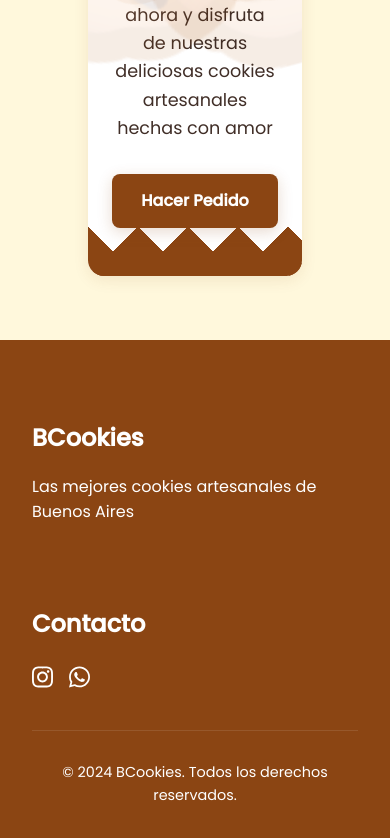
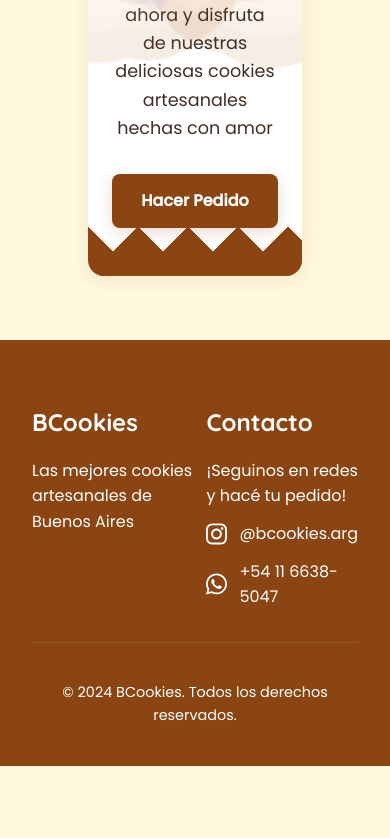
Before and after one commit to NicolasCervino/bcookies, a React (Vite) app: page /nosotros in a window 390 px wide. Shown: the part 5914-6752 px from the top of the page. After the commit the page ends 6680 px from the top, so only its background shows below. Built offline with nearby package versions, Linux system fonts and the light colour scheme.

Commit message:
update phone number and footer section

```diff
--- a/src/App.tsx
+++ b/src/App.tsx
@@ -1,3 +1,4 @@
+import { PHONE_NUMBER } from '@constants/contact-information';
 import { BrowserRouter } from 'react-router-dom';
 import { WhatsAppButton } from './components/atoms';
 import Footer from './components/layout/Footer';
@@ -13,7 +14,7 @@ function App() {
                     <Router />
                 </main>
                 <Footer />
-                <WhatsAppButton phoneNumber="TUNUMERO" />
+                <WhatsAppButton phoneNumber={PHONE_NUMBER} />
             </div>
         </BrowserRouter>
     );
--- a/src/components/layout/Footer.css
+++ b/src/components/layout/Footer.css
@@ -1,7 +1,7 @@
 .footer {
     background-color: var(--color-primary);
     color: white;
-    padding: 3rem 0 1rem;
+    padding: 2rem 0 1.5rem;
 }
 
 .footer-container {
@@ -11,36 +11,59 @@
 }
 
 .footer-content {
-    display: grid;
-    grid-template-columns: repeat(auto-fit, minmax(250px, 1fr));
-    gap: 2rem;
+    display: flex;
+    justify-content: space-between;
     margin-bottom: 2rem;
+    width: 100%;
+}
+
+.footer-section {
+    max-width: 300px;
 }
 
 .footer-section h4 {
-    font-family: var(--font-display);
+    font-family: var(--font-heading);
     font-size: 1.5rem;
-    margin-bottom: 1rem;
+    margin-bottom: 0.75rem;
+}
+
+.footer-section p {
+    line-height: 1.6;
+    margin-bottom: 0;
 }
 
 .social-links {
     display: flex;
-    gap: 1rem;
+    flex-direction: column;
+    gap: 0.75rem;
+    margin-top: 0.75rem;
 }
 
 .social-links a {
     color: white;
-    font-size: 1.5rem;
-    transition: color 0.3s ease;
+    text-decoration: none;
+    display: flex;
+    align-items: center;
+    gap: 0.75rem;
+    transition: all 0.3s ease;
 }
 
 .social-links a:hover {
     color: var(--color-secondary);
+    transform: translateX(5px);
+}
+
+.social-links svg {
+    font-size: 1.5rem;
+}
+
+.social-links span {
+    font-size: 1rem;
 }
 
 .footer-bottom {
     border-top: 1px solid rgba(255, 255, 255, 0.1);
-    padding-top: 1rem;
+    padding-top: 1.5rem;
     text-align: center;
     font-size: 0.9rem;
 }
--- a/src/components/layout/Footer.tsx
+++ b/src/components/layout/Footer.tsx
@@ -1,3 +1,4 @@
+import { DISPLAY_PHONE_NUMBER, PHONE_NUMBER_URL } from '@constants/contact-information';
 import { faInstagram, faWhatsapp } from '@fortawesome/free-brands-svg-icons';
 import { FontAwesomeIcon } from '@fortawesome/react-fontawesome';
 import './Footer.css';
@@ -13,18 +14,33 @@ const Footer = () => {
                     </div>
                     <div className="footer-section">
                         <h4>Contacto</h4>
+                        <p>¡Seguinos en redes y hacé tu pedido!</p>
                         <div className="social-links">
-              <a href="https://www.instagram.com/bcookies.arg/" target="_blank" rel="noopener noreferrer">
+                            <a
+                                href="https://www.instagram.com/bcookies.arg/"
+                                target="_blank"
+                                rel="noopener noreferrer"
+                                title="Seguinos en Instagram"
+                            >
                                 <FontAwesomeIcon icon={faInstagram} />
+                                <span>@bcookies.arg</span>
                             </a>
-              <a href="https://wa.me/TUNUMERO" target="_blank" rel="noopener noreferrer">
+                            <a
+                                href={PHONE_NUMBER_URL}
+                                target="_blank"
+                                rel="noopener noreferrer"
+                                title="Contactanos por WhatsApp"
+                            >
                                 <FontAwesomeIcon icon={faWhatsapp} />
+                                <span>{DISPLAY_PHONE_NUMBER}</span>
                             </a>
                         </div>
                     </div>
                 </div>
                 <div className="footer-bottom">
-          <p>&copy; {new Date().getFullYear()} BCookies. Todos los derechos reservados.</p>
+                    <p>
+                        &copy; {new Date().getFullYear()} BCookies. Todos los derechos reservados.
+                    </p>
                 </div>
             </div>
         </footer>
--- /dev/null
+++ b/src/constants/contact-information.ts
@@ -0,0 +1,6 @@
+const PHONE_NUMBER = '541166385047';
+const PHONE_NUMBER_URL = `https://wa.me/${PHONE_NUMBER}`;
+const DISPLAY_PHONE_NUMBER = '+54 11 6638-5047';
+const INSTAGRAM_URL = 'https://www.instagram.com/bcookies.arg/';
+
+export { DISPLAY_PHONE_NUMBER, INSTAGRAM_URL, PHONE_NUMBER, PHONE_NUMBER_URL };
--- a/src/routes/About/About.tsx
+++ b/src/routes/About/About.tsx
@@ -3,6 +3,7 @@ import './About.css';
 import { IntroSection } from './components/Intro/IntroSection';
 import { TeamSection } from './components/Team/TeamSection';
 import ValuesSection from './components/Values/ValuesSection';
+import { PHONE_NUMBER_URL } from '@constants/contact-information';
 
 const About = () => {
     return (
@@ -25,7 +26,7 @@ const About = () => {
                     title="¿Listo para probar nuestras cookies?"
                     description="Haz tu pedido ahora y disfruta de nuestras deliciosas cookies artesanales hechas con amor"
                     buttonText="Hacer Pedido"
-                    buttonHref="https://wa.me/TUNUMERO"
+                    buttonHref={PHONE_NUMBER_URL}
                     buttonVariant="primary"
                 />
             </div>
--- a/src/routes/Contact/Contact.tsx
+++ b/src/routes/Contact/Contact.tsx
@@ -1,3 +1,4 @@
+import { PHONE_NUMBER_URL } from '@constants/contact-information';
 import { DecoratedSection } from '@styled';
 import './Contact.css';
 import LocationSection from './components/Location/LocationSection';
@@ -5,10 +6,6 @@ import ScheduleSection from './components/Schedule/ScheduleSection';
 
 const Contact = () => {
     const contactInfo = {
-        instagram: '@bcookies.ba',
-        instagramUrl: 'https://instagram.com/bcookies.ba',
-        whatsapp: '+54 9 11 1234-5678',
-        whatsappUrl: 'https://wa.me/TUNUMERO',
         locations: [
             {
                 name: 'Martes',
@@ -54,7 +51,7 @@ const Contact = () => {
                 title="¿Listo para ordenar?"
                 description="Hacé tu pedido ahora por WhatsApp"
                 buttonText="Hacer Pedido"
-                buttonHref={contactInfo.whatsappUrl}
+                buttonHref={PHONE_NUMBER_URL}
                 buttonVariant="primary"
             />
         </div>
--- a/src/routes/Home/components/WhyChoose/components/Contact/ContactCTA.tsx
+++ b/src/routes/Home/components/WhyChoose/components/Contact/ContactCTA.tsx
@@ -1,3 +1,5 @@
+import { Button } from '@atoms';
+import { PHONE_NUMBER_URL } from '@constants/contact-information';
 import './contact.css';
 
 const Contact = () => {
@@ -5,9 +7,9 @@ const Contact = () => {
         <div className="contact-cta">
             <h3>¿Listo para ordenar?</h3>
             <p>Haz tu pedido ahora y disfruta de nuestras deliciosas cookies</p>
-            <a href="/contacto" className="cta-button primary">
+            <Button href={PHONE_NUMBER_URL} variant="white">
                 Hacer Pedido
-            </a>
+            </Button>
         </div>
     );
 };
--- a/src/routes/Home/components/WhyChoose/components/Contact/contact.css
+++ b/src/routes/Home/components/WhyChoose/components/Contact/contact.css
@@ -26,14 +26,3 @@
     font-weight: 600;
     transition: transform 0.3s ease;
 }
-
-.contact-cta .cta-button:hover {
-    transform: translateY(-3px);
-}
-
-@media (max-width: 1024px) {
-    .contact-cta {
-        max-width: 600px;
-        margin: 0 auto;
-    }
-}
--- a/src/routes/Products/Products.tsx
+++ b/src/routes/Products/Products.tsx
@@ -1,3 +1,4 @@
+import { PHONE_NUMBER_URL } from '@constants/contact-information';
 import { DecoratedSection } from '@styled';
 import '@styles/animations.css';
 import './Products.css';
@@ -76,7 +77,7 @@ const Products = () => {
                 title="¿Listo para ordenar?"
                 description="Haz tu pedido ahora por WhatsApp"
                 buttonText="Hacer Pedido"
-                buttonHref="https://wa.me/TUNUMERO"
+                buttonHref={PHONE_NUMBER_URL}
                 buttonVariant="primary"
             />
         </div>
--- a/tsconfig.app.json
+++ b/tsconfig.app.json
@@ -29,7 +29,8 @@
             "@routes/*": ["src/routes/*"],
             "@atoms": ["src/components/atoms"],
             "@styled": ["src/components/styled"],
-            "@styles": ["src/styles"]
+            "@styles": ["src/styles"],
+            "@constants/*": ["src/constants/*"]
         }
     },
     "include": ["src"]
--- a/vite.config.ts
+++ b/vite.config.ts
@@ -13,6 +13,7 @@ export default defineConfig({
             '@atoms': path.resolve(__dirname, './src/components/atoms'),
             '@styled': path.resolve(__dirname, './src/components/styled'),
             '@styles': path.resolve(__dirname, './src/styles'),
+            '@constants': path.resolve(__dirname, './src/constants'),
         },
     },
 });
```
Also changed, not shown: src/constants/products.ts (added). Lines whose indentation alone changed are shown as unchanged.
